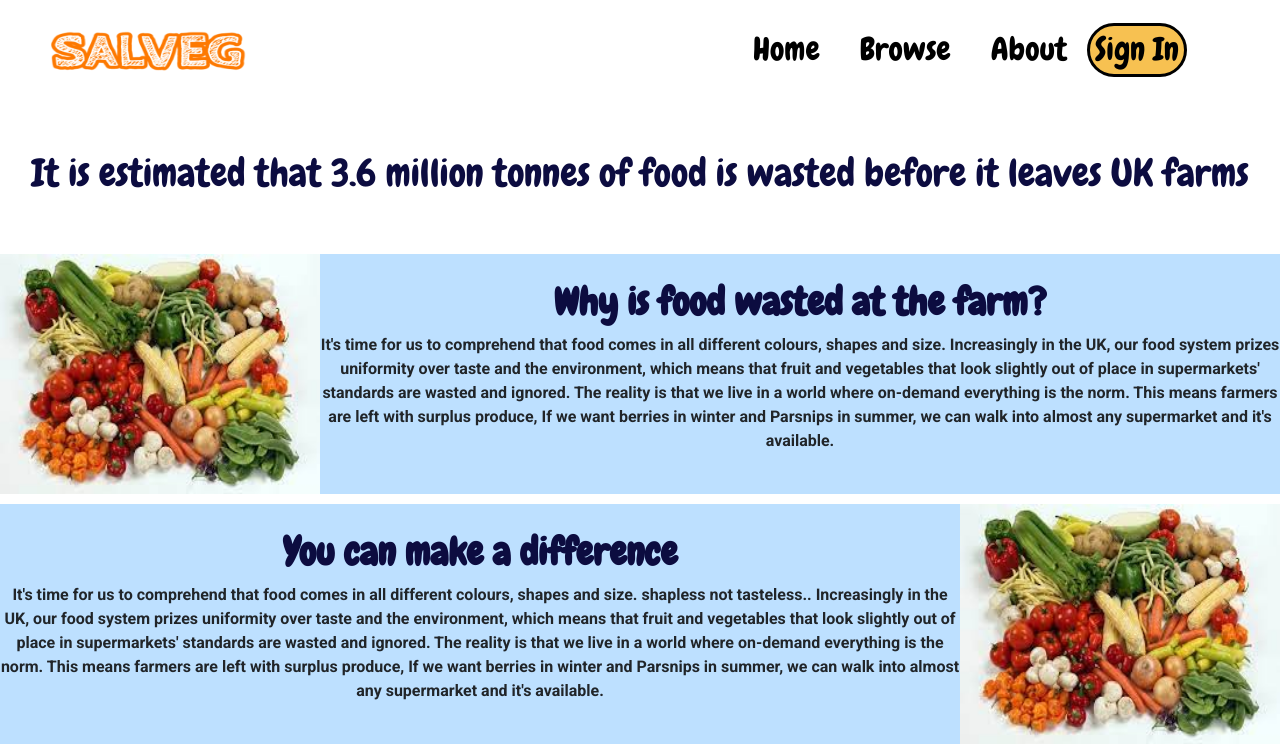
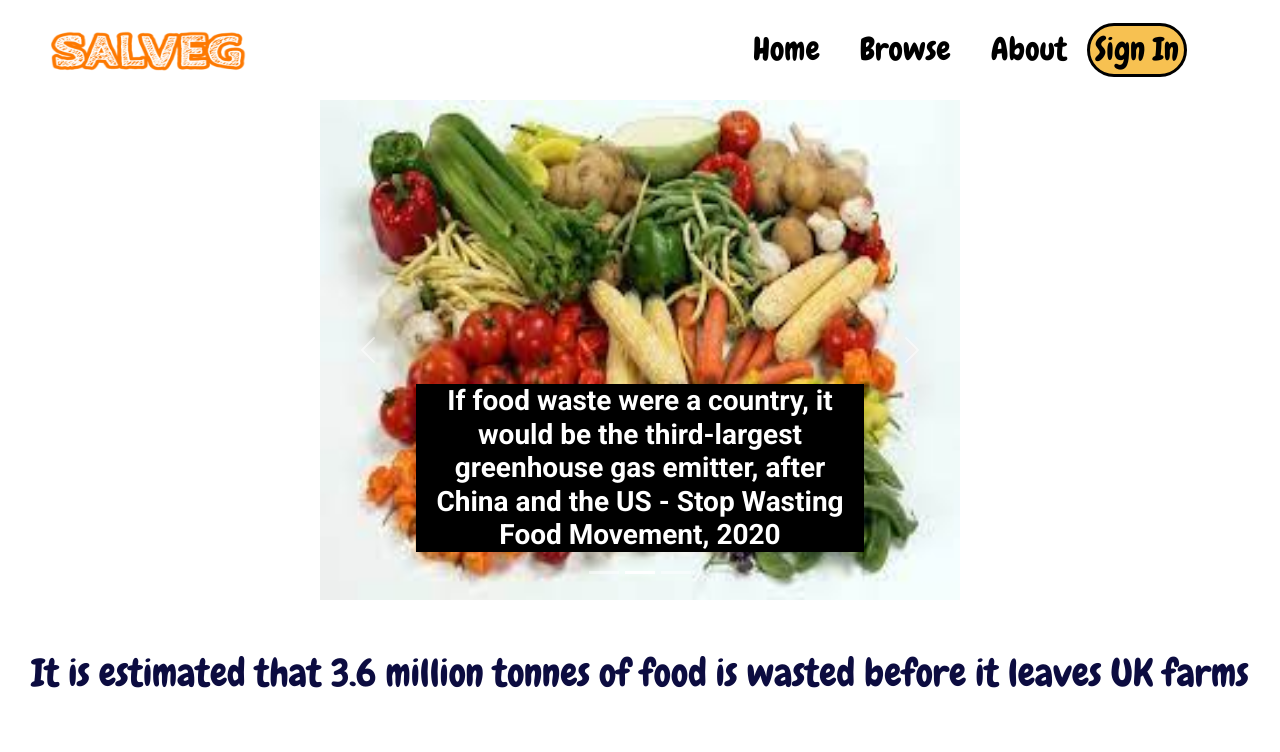
Before and after one commit to sebastianbutoi/final-project-front-end-six-bits, a Next.js app in the folder my-app/: page /about in a window 1280 px wide. Shown: the top 752 px of the page. Built offline with nearby package versions, Linux system fonts and the light colour scheme; no server answers.

Commit message:
profile styling

```diff
--- a/my-app/pages/about.js
+++ b/my-app/pages/about.js
@@ -14,6 +14,82 @@ function About() {
       <Head>
         <title>SalVeg | About</title>
       </Head>
+      <Carousel
+        style={{
+          position: "relative",
+          width: "50%",
+          margin: "0 auto",
+        }}
+      >
+        <Carousel.Item
+          style={{
+            position: "relative",
+            width: "100%",
+            height: "500px",
+            justifySelf: "center",
+          }}
+        >
+          <Image
+            className="d-block w-100"
+            src={Farmwaste}
+            alt="First slide"
+            layout="fill"
+            objectFit="fill"
+          />
+          <Carousel.Caption>
+            <h3 className={css.carouselCaption}>
+              Supermarkets look for fruit and vegetables that fit a &apos;beauty
+              standard &apos; - they must be of a certain size, shape or colour
+              to be sold
+            </h3>
+          </Carousel.Caption>
+        </Carousel.Item>
+        <Carousel.Item
+          style={{
+            position: "relative",
+            width: "100%",
+            height: "500px",
+            paddingBottom: "20%",
+          }}
+        >
+          <Image
+            className="d-block w-100"
+            src={Vegimage2}
+            alt="Second slide"
+            layout="fill"
+            objectFit="fill"
+          />
+          <Carousel.Caption>
+            <h3 className={css.carouselCaption}>
+              If food waste were a country, it would be the third-largest
+              greenhouse gas emitter, after China and the US - Stop Wasting Food
+              Movement, 2020
+            </h3>
+          </Carousel.Caption>
+        </Carousel.Item>
+        <Carousel.Item
+          style={{
+            position: "relative",
+            width: "100%",
+            height: "500px",
+            paddingBottom: "20%",
+          }}
+        >
+          <Image
+            className="d-block w-100"
+            src={Vegimage2}
+            alt="Third slide"
+            layout="fill"
+            objectFit="fill"
+          />
+          <Carousel.Caption>
+            <h3 className={css.carouselCaption}>
+              In UK households, 2 million tonnes of the food that goes to waste
+              is untouched or opened/started but not finished - Wrap, 2017
+            </h3>
+          </Carousel.Caption>
+        </Carousel.Item>
+      </Carousel>
       <h1 className={css.title}>
         It is estimated that 3.6 million tonnes of food is wasted before it
         leaves UK farms
--- a/my-app/pages/index.js
+++ b/my-app/pages/index.js
@@ -5,6 +5,7 @@ import Image from "next/image";
 import homeImage from "../public/images/vegbox.jpg";
 import homeImage1 from "../public/images/homeImage1Copy.png";
 import homeImage2 from "../public/images/homeImage2.png";
+import homeImage3 from "../public/images/homeImage3.png";
 import "bootstrap/dist/css/bootstrap.min.css";
 import Head from "next/head";
 import css from "../styles/Home.module.css";
--- a/my-app/pages/profile.js
+++ b/my-app/pages/profile.js
@@ -26,8 +26,8 @@ export default function Profile() {
       <Head>
         <title>SalVeg | Profile</title>
       </Head>
-      <h1>Profile</h1>
-      {userData.length === 0 ? <ProfileInput /> : <PostInput />}
+
+      {userData.length === 0 ? <ProfileInput /> : <PostInput user={userData} />}
     </div>
   );
 }
--- a/my-app/styles/about.module.css
+++ b/my-app/styles/about.module.css
@@ -145,7 +145,7 @@
 .content {
   display: flex;
   align-items: center;
-  background-color: rgb(189, 224, 255);
+  background-color: rgb(255, 245, 218);
   border-bottom: 10px white solid;
 }
 
@@ -162,6 +162,7 @@
 }
 
 .content:nth-child(2) {
+  background-color: rgb(255, 197, 38);
   flex-direction: row-reverse;
 }
 
@@ -179,6 +180,7 @@
 
 .donateicon {
   color: #9acd32;
+  /* color: #1f5300; */
   width: 200px;
   height: 200px;
 }
@@ -206,6 +208,10 @@
   border: none;
 }
 
+.carouselCaption {
+  background-color: black;
+}
+
 /* .button {
   width: 300px;
   padding: 15px;
--- a/my-app/styles/globals.css
+++ b/my-app/styles/globals.css
@@ -41,3 +41,14 @@ a {
 ::selection {
   background-color: #f7c151;
 }
+
+input[type="text"] {
+  width: 100%;
+  border: none;
+  padding: 10px;
+}
+
+input[type="text"]:focus {
+  border: none;
+  outline: none;
+}
--- /dev/null
+++ b/my-app/styles/signedInProfile.module.css
@@ -0,0 +1,19 @@
+.container {
+  display: flex;
+  justify-content: space-around;
+}
+
+.postInput {
+  background-color: rgb(248, 248, 248);
+  padding: 100px;
+  border-radius: 20px;
+}
+
+.inputTitle {
+  font-family: "Chewy";
+  font-size: 2em;
+}
+
+.inputContainer {
+  border-bottom: 4px solid #f7c151;
+}
```
Also changed, not shown: my-app/Components/PostInput/index.js (+31 -15 lines), my-app/public/images/homeImage3.png (added).
